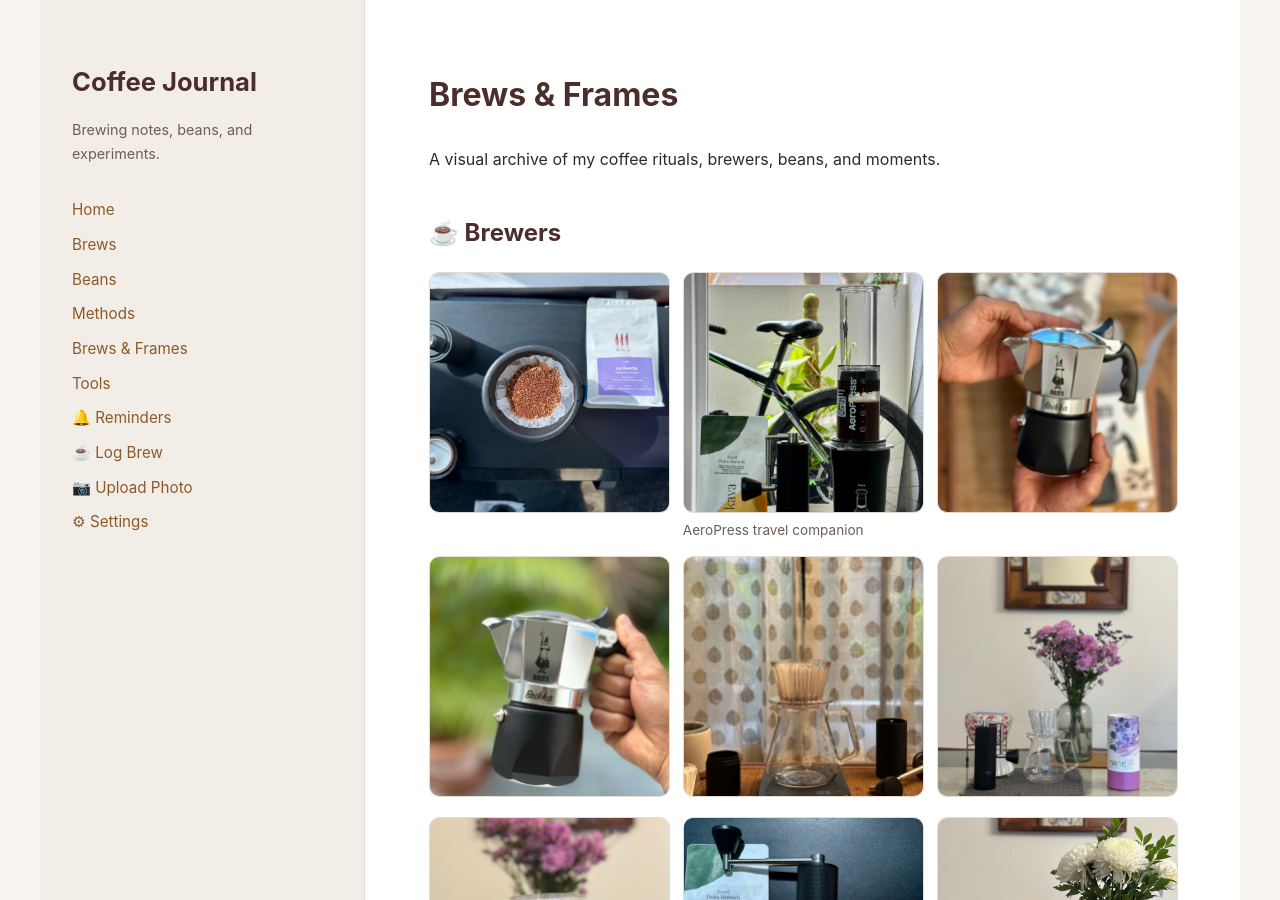
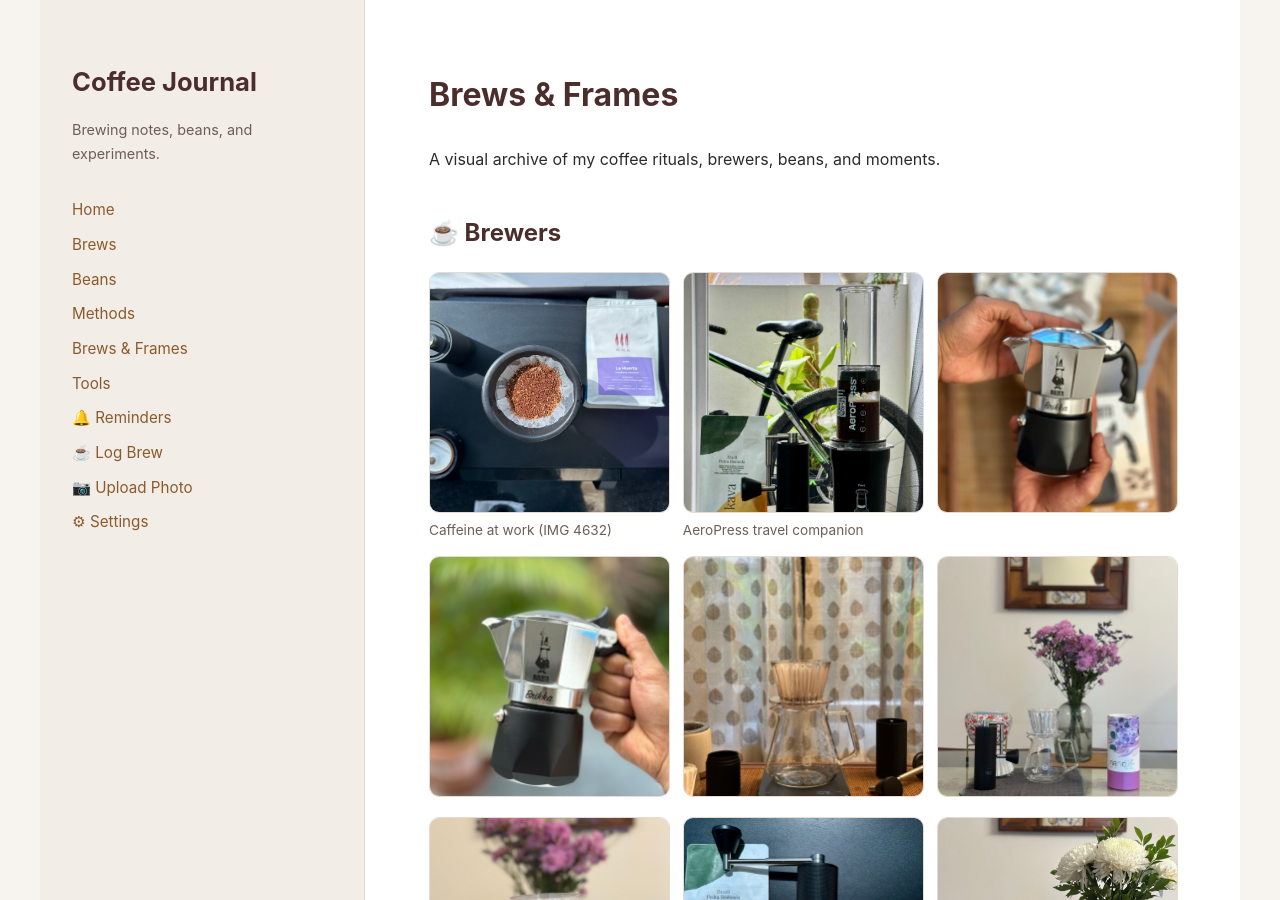
Before and after one commit to truedevopsmk-lab/coffee-claude, a Jekyll site: the page built from brews-and-frames/index.md, in a window 1280 px wide and 900 px high. Built offline with Jekyll 4.4.1, drawn with Linux system fonts in a browser that asks for light colours.

Commit message:
gallery: add 2026-04-09-img-4632.jpeg to brewers

```diff
--- a/_data/gallery.yml
+++ b/_data/gallery.yml
@@ -52,3 +52,4 @@
   "/assets/gallery/beans/2026-03-14-img-5709.jpg": "Burundi"
   "/assets/gallery/brewers/2026-03-17-img-9ac74d4996eb-1.jpeg": "test"
   "/assets/gallery/brewers/2026-04-09-img-7419.jpeg": "Burundi Red Bourbon"
+  "/assets/gallery/brewers/2026-04-09-img-4632.jpeg": "Caffeine at work (IMG 4632)"
```
